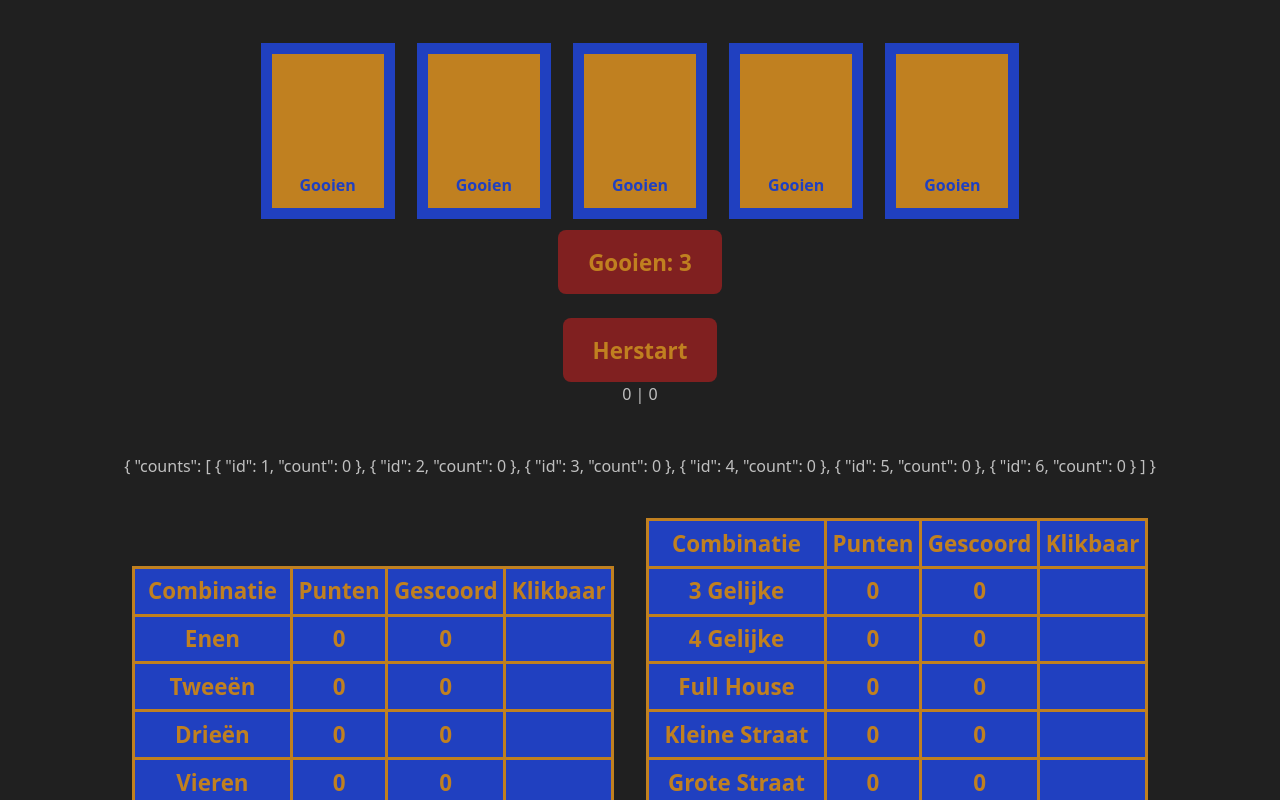
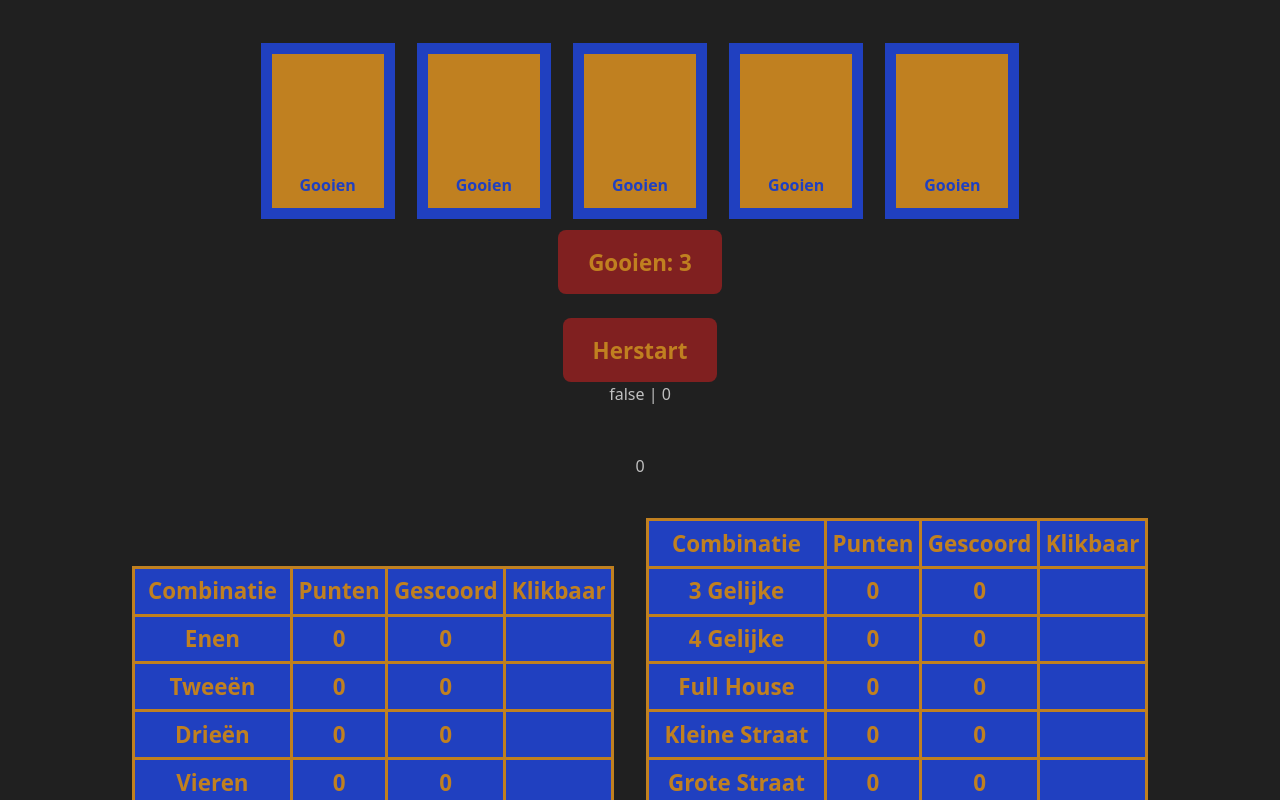
Before and after one commit to janderkkotlarski/vue_yahtzee, a Vue app: page / in a window 1280 px wide. Shown: the top 800 px of the page. Built offline with nearby package versions, Linux system fonts and the light colour scheme.

Commit message:
yahtzeeNumber somehow is not calculated

```diff
--- a/src/components/ScoringSheets.vue
+++ b/src/components/ScoringSheets.vue
@@ -29,10 +29,10 @@ const resetRollingArray = () => {
 
 const diceAmount = 5;
 
-let sameMax = 0;
+const sameMax = ref(0);
 const extraYahtzee = ref(0);
 const yahtzeeNumber = ref(0);
-let moreYahtzee = false;
+const moreYahtzee = ref(false);
 
 const rollVisible = ref(true);
 
@@ -55,7 +55,7 @@ const startLocking = () => {
     const scoresU = scoress(scoreUpper);
     const scoresL = scoress(scoreLower);
 
-    if (sameMax === 0) {
+    if (sameMax.value === 0) {
         for (const entry of scoresU) {
             if (entry.locked != back && entry.locked != lack && entry.locked != lock) {
                 entry.locked = klak;
@@ -150,7 +150,7 @@ const sumUpper = () => {
 };
 
 const multiYahtzee = () => {
-    moreYahtzee = arrayEntry(scoress(scoreLower), 'id', 'yahtzee').final === 50 && yahtzeeNumber.value != 0;
+    moreYahtzee.value = arrayEntry(scoress(scoreLower), 'id', 'yahtzee').final === 50 && yahtzeeNumber.value != 0;
 };
 
 const deklak = list => {
@@ -170,7 +170,7 @@ const klikable = () => {
 
     startLocking();
 
-    if (moreYahtzee) {
+    if (moreYahtzee.value) {
         if (arrayEntry(scoresU, 'id', yahtzeeNumber.value).locked != lock || lockCount(scoresL) + 3 < scoresL.length) {
             for (const entry of scoresU) {
                 if (entry.locked === klik && entry.id != yahtzeeNumber.value) {
@@ -202,13 +202,13 @@ const summing = () => {
 const lowerScoring = () => {
     const scoreSheet = [];
 
-    scoreSheet.push({id: 'three', score: sameMax >= 3 ? diceSum : 0});
-    scoreSheet.push({id: 'four', score: sameMax >= 4 ? diceSum : 0});
+    scoreSheet.push({id: 'three', score: sameMax.value >= 3 ? diceSum : 0});
+    scoreSheet.push({id: 'four', score: sameMax.value >= 4 ? diceSum : 0});
     scoreSheet.push({id: 'full', score: watchFilledHouse() ? 25 : 0});
     scoreSheet.push({id: 'small', score: watchConsecutive() > 3 ? 30 : 0});
     scoreSheet.push({id: 'large', score: watchConsecutive() > 4 ? 40 : 0});
     scoreSheet.push({id: 'chance', score: diceSum});
-    scoreSheet.push({id: 'yahtzee', score: sameMax === diceAmount ? 50 : 0});
+    scoreSheet.push({id: 'yahtzee', score: sameMax.value === diceAmount ? 50 : 0});
 
     return scoreSheet;
 };
@@ -238,11 +238,8 @@ const sumLower = () => {
         summed + extraYahtzee.value * 100 + arrayEntry(scoresU, 'id', 'upper').final;
 };
 
-const recounter = ref(0);
-
 const recount = () => {
-    ++recounter.value;
-    sameMax = countMultiplesParent();
+    sameMax.value = countMultiplesParent();
     multiYahtzee();
     klikable();
     summing();
@@ -260,7 +257,7 @@ const lockEntry = (box, index) => {
         const scoresL = scoress(scoreLower);
 
         // When another yahtzee is scored, up the bonus
-        if (moreYahtzee) {
+        if (moreYahtzee.value) {
             ++extraYahtzee.value;
         }
         score.final = score.scored;
@@ -311,7 +308,13 @@ const restart = () => {
 </script>
 
 <template>
-    <Multiples ref="multiplesRef" :multiples="multiplex" :diceLine="diceArray" :moarYahtzee="moreYahtzee" />
+    <Multiples
+        ref="multiplesRef"
+        :multiples="multiplex"
+        :diceLine="diceArray"
+        :moarYahtzee="moreYahtzee"
+        :yahtzeeChevron="yahtzeeNumber"
+    />
 
     <Roller
         ref="rollingRef"
@@ -327,11 +330,11 @@ const restart = () => {
     <button v-if="rollVisible" class="switch" @click="restart">Herstart</button>
 
     <br />
-    <div>{{ recounter }} | {{ sameMax }}</div>
+    <div>{{ moreYahtzee }} | {{ yahtzeeNumber }}</div>
     <br />
 
     <br />
-    <div>{{ multiplex }}</div>
+    <div>{{ sameMax }}</div>
     <br />
 
     <ScoreList @locker="lockEntry" :scoreListing="scoreUpper" :yahtzeeVars="{moreYahtzee, extraYahtzee}" />
```
Also changed, not shown: src/components/MultipleCounts.vue (+0 -9 lines).
